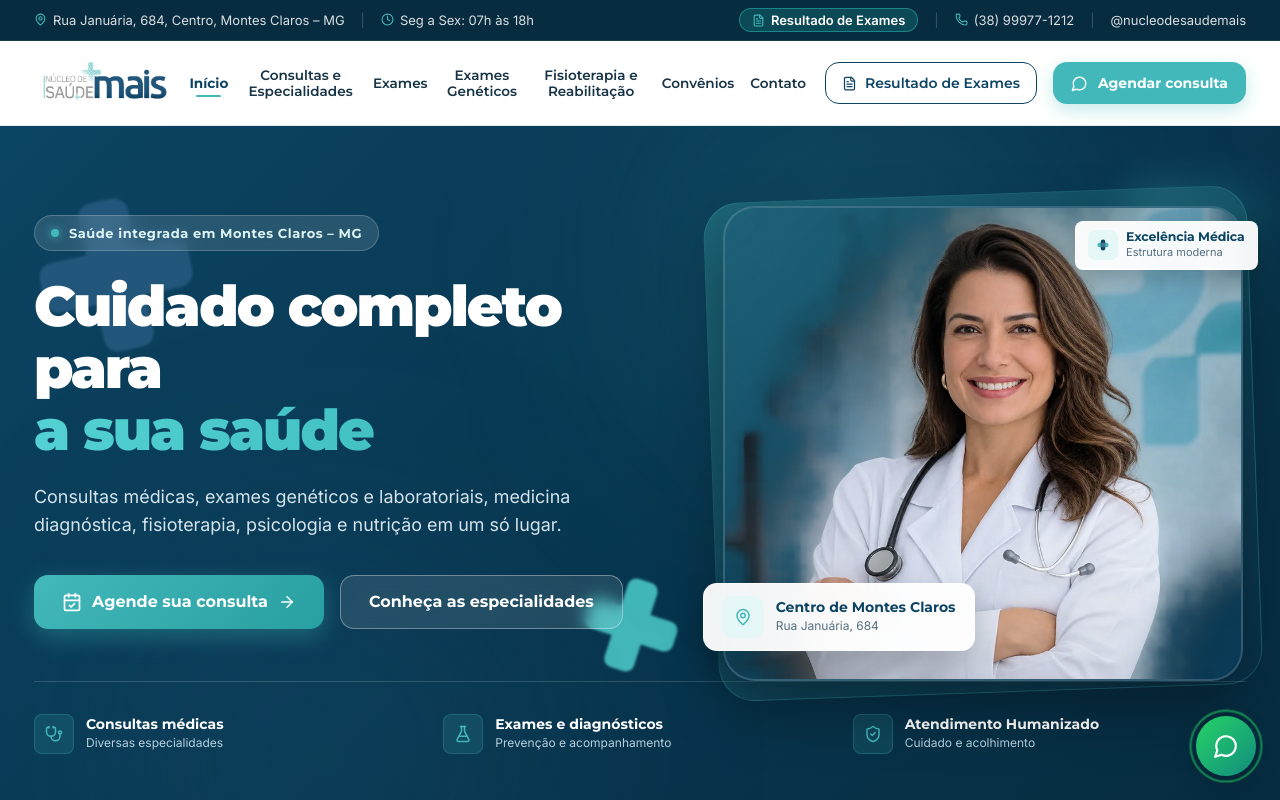
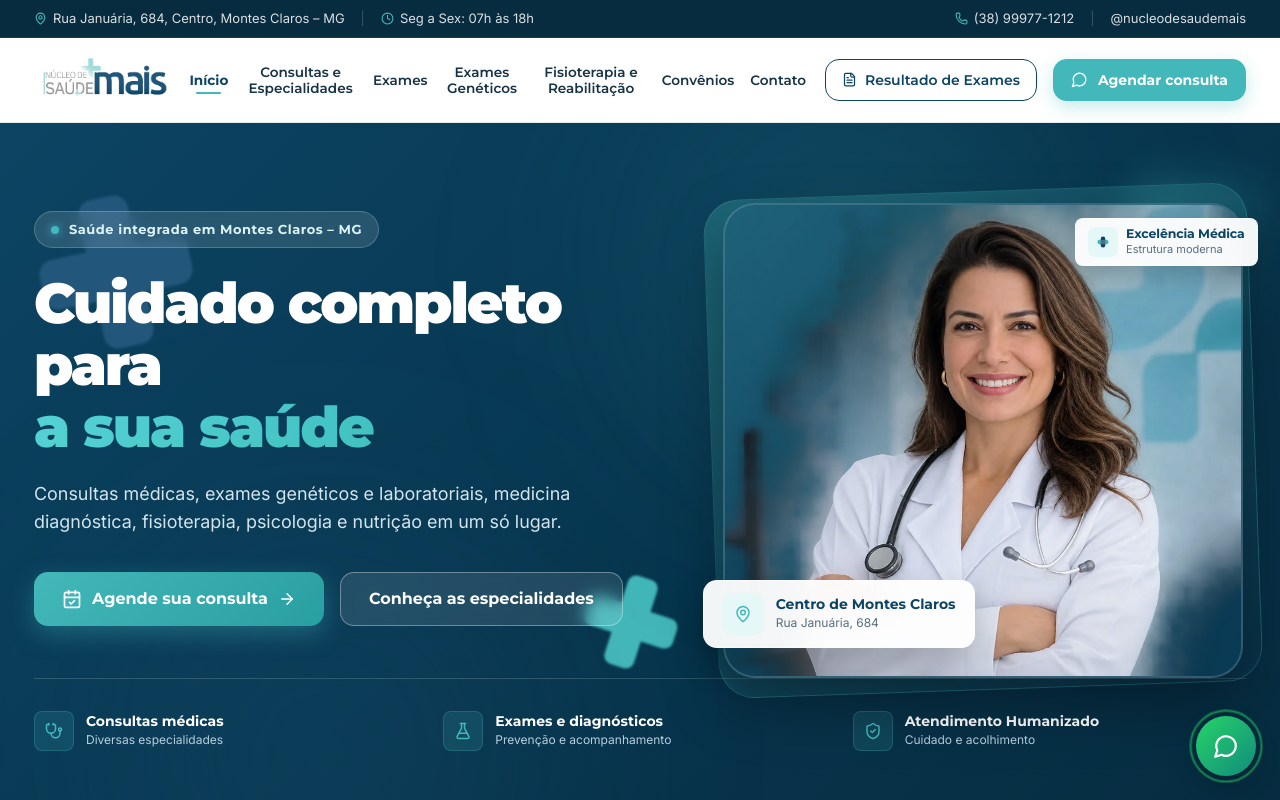
Before and after one commit to Karenfernandes20/nucleo-saude-mais, a Next.js app: page / in a window 1280 px wide. Shown: the top 800 px of the page. Built offline with nearby package versions, Linux system fonts and the light colour scheme.

Commit message:
fix(header): remover botao resultado de exames da barra superior

```diff
--- a/src/components/header.tsx
+++ b/src/components/header.tsx
@@ -122,16 +122,6 @@ export default function Header({ activeSection, onNavigate }: HeaderProps) {
             </span>
           </div>
           <div className="top-bar-right">
-            <button
-              type="button"
-              onClick={() => setExamModalOpen(true)}
-              className="top-bar-result-btn"
-              aria-label="Consultar resultado de exames"
-            >
-              <FileText size={13} className="text-teal" />
-              <span>Resultado de Exames</span>
-            </button>
-            <span className="top-bar-separator">|</span>
             <a
               href={`tel:${clinic.whatsappNumber}`}
               className="top-bar-link"
```
